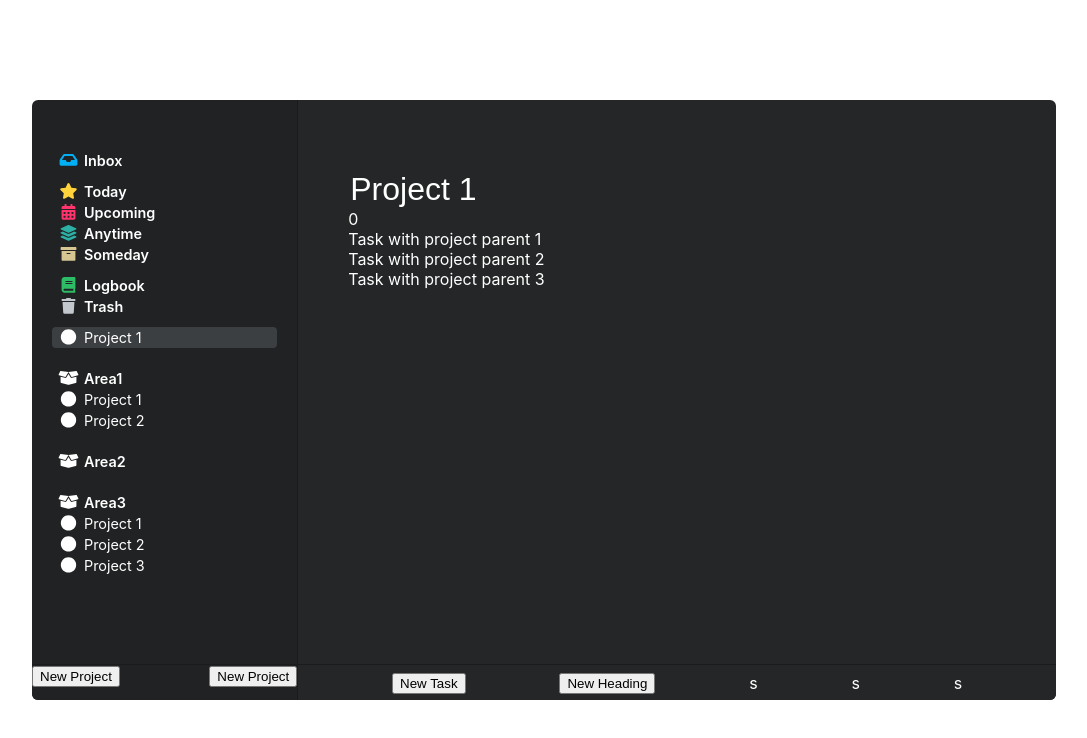
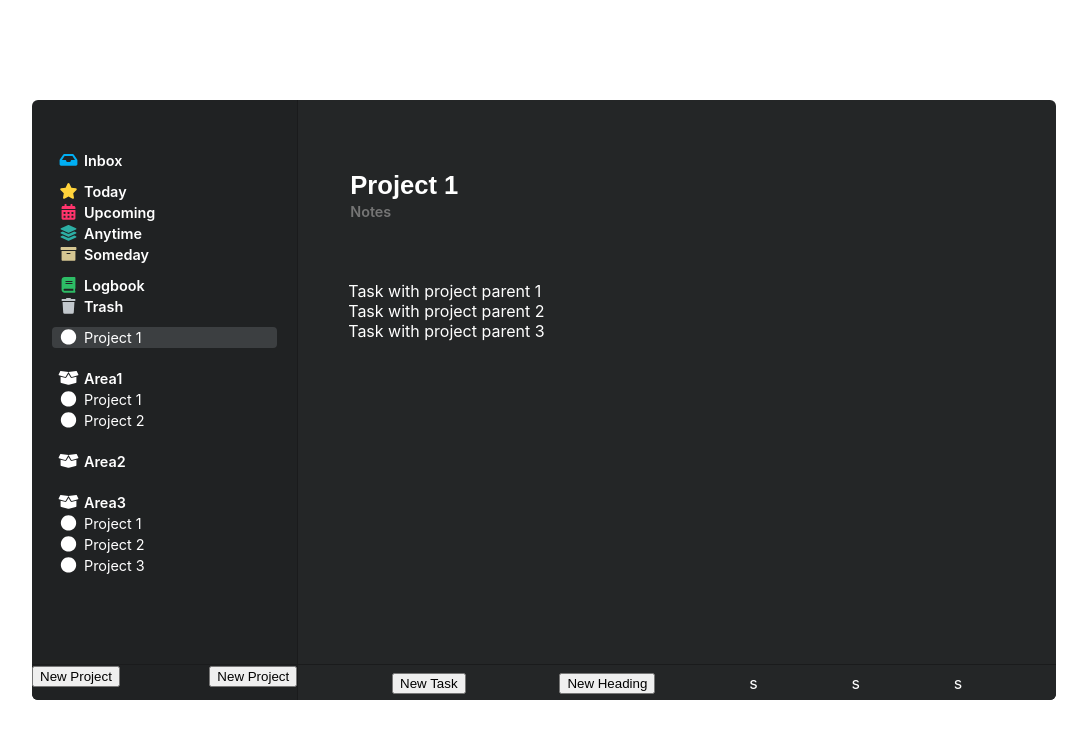
Before and after one commit to Aleksasgrodis/things-clone, a React (Create React App) app: page /project/123323 in a window 1280 px wide. Shown: the top 738 px of the page, without its empty margins (96-1183 px from the left). Built offline with nearby package versions, Linux system fonts and the light colour scheme.

Commit message:
Added ability to display and edit Project notes inline.

```diff
--- a/src/components/ProjectView.jsx
+++ b/src/components/ProjectView.jsx
@@ -38,12 +38,21 @@ function ProjectView(props) {
             name="title"
             placeholder="New Project"
             value={title}
-              onChange={e => dispatch(editProject({id: projectID, title: (e.target.value)}))}
+            onChange={e =>
+              dispatch(editProject({ id: projectID, title: e.target.value }))
+            }
+          />
+          <textarea
+            className="input-notes"
+            placeholder="Notes"
+            value={notes}
+            onChange={e =>
+              dispatch(editProject({ id: projectID, notes: e.target.value }))
+            }
           />
         </header>
         <span>{tags}</span>
-        <span>{notes}</span>
-        {headings.length && headings.map(a => <p>{a.title}</p>)}
+        {headings.length ?  headings.map(a => <p>{a.title}</p>) : null}
         {projectTasks.map(({ title, id }) => (
           <p key={id}>{title}</p>
         ))}
--- a/src/index.scss
+++ b/src/index.scss
@@ -158,7 +158,7 @@ code {
           &.item {
             svg {
               width: 25px;
-              font-size:1.1em;
+              font-size: 1.1em;
               &.inbox {
                 color: rgb(0, 175, 244);
               }
@@ -197,7 +197,6 @@ code {
           &.spacing {
             margin-bottom: 10px;
           }
-
         }
       }
       .actionables {
@@ -234,13 +233,29 @@ code {
           }
           header {
             margin-top: 40px;
-            .input-title{
+            .input-title {
               color: white;
               background: transparent;
               border: none;
               outline: none;
-              font-size: 2em;
-              font-weight: 500;
+              font-size: 1.6em;
+              font-weight: 700;
+            }
+            .input-notes {
+              color: white;
+              background: transparent;
+              border: none;
+              outline: none;
+              font-size: 0.9em;
+              font-weight: 600;
+              width: 100%;
+              min-height: 5em;
+              max-height: 50vh;
+              font-family: inherit;
+              &::-webkit-scrollbar {
+                width: 0 !important;
+              }
+              resize: none;
             }
           }
         }
@@ -257,7 +272,7 @@ code {
           }
           header {
             margin-top: 40px;
-            .input-title{
+            .input-title {
               color: white;
               background: transparent;
               border: none;
--- a/src/redux/actions.js
+++ b/src/redux/actions.js
@@ -17,11 +17,12 @@ export const addProject = ({ id, createdAt, title, parent }) => ({
   title,
 });
 
-export const editProject = ({ id, title, parent }) => ({
+export const editProject = ({ id, title, parent, notes }) => ({
   type: types.EDIT_PROJECT,
   id,
   parent,
   title,
+  notes
 });
 
 export const addArea = ({ id, createdAt, title }) => ({
--- a/src/redux/reducers/projects.js
+++ b/src/redux/reducers/projects.js
@@ -44,21 +44,22 @@ export default function (state = initialState, action) {
           createdAt: action.createdAt,
           parent: action.parent,
           title: action.title,
-          headings: []
+          headings: [],
         },
       ];
     }
     case Types.EDIT_PROJECT: {
       return state.map(project => {
-        if(project.id === action.id) {
+        if (project.id === action.id) {
           return {
             ...project,
-            title: action.title ? action.title : project.title,
-            parent: action.parent ? action.parent : project.parent
-          }
+            title: action.title,
+            parent: action.parent ? action.parent : project.parent,
+            notes: action.notes,
+          };
         }
         return project;
-      })
+      });
     }
     case Types.ADD_HEADING: {
       return state.map(project => {
```
Lines whose indentation alone changed are shown as unchanged.
